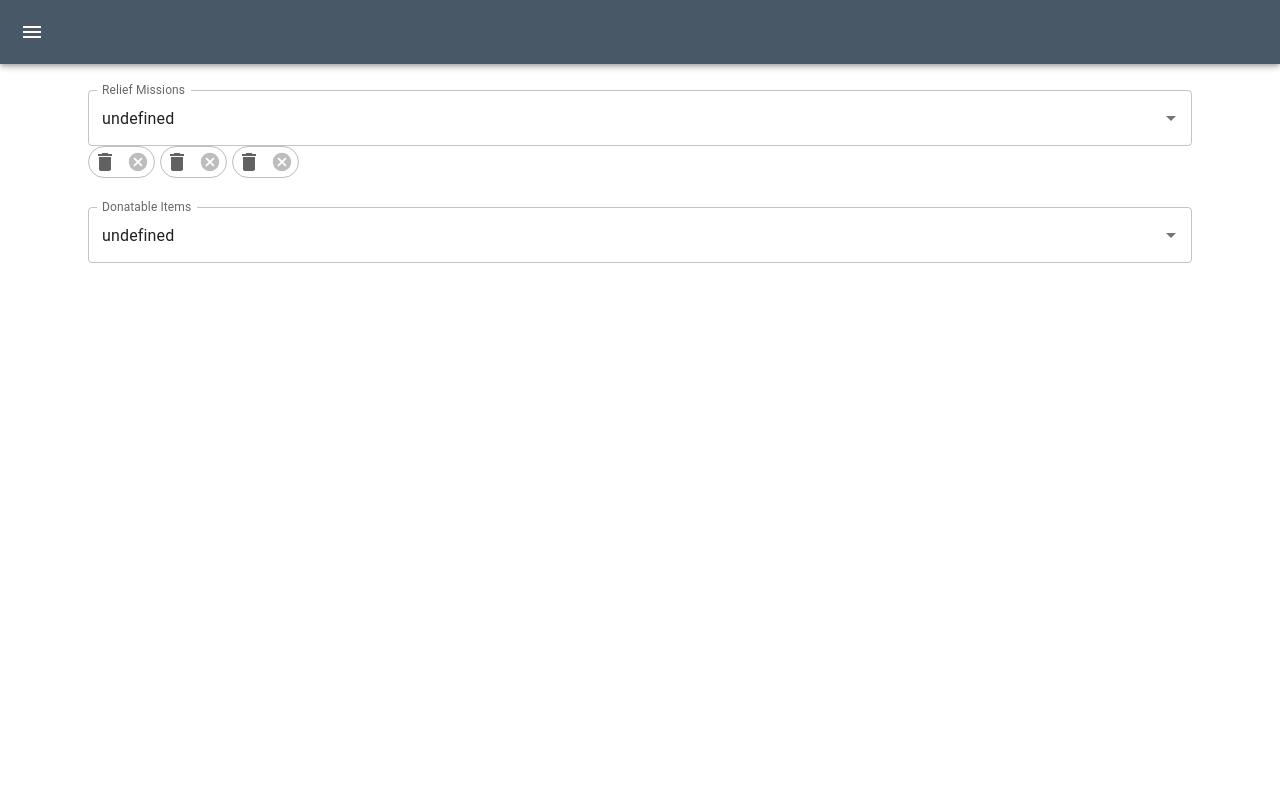
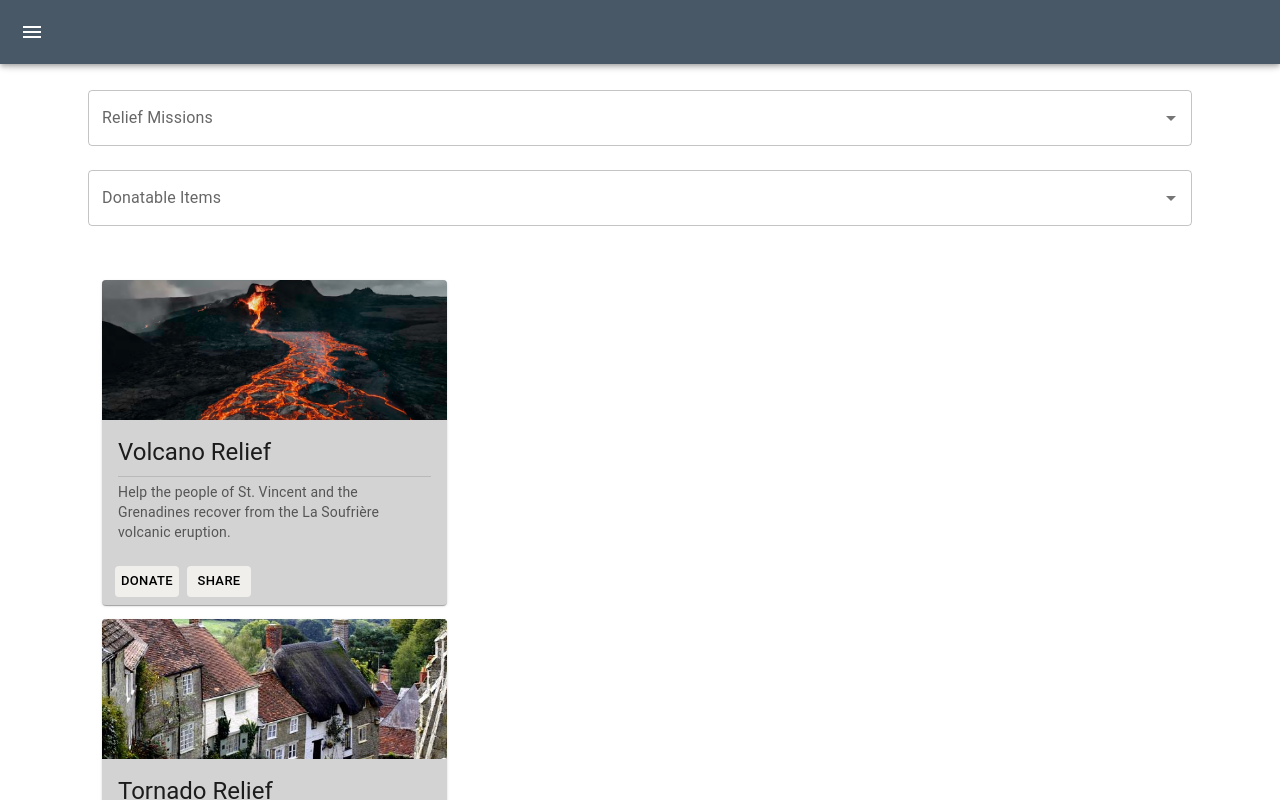
Before and after one commit to jpassgo/covered-app, a React (Vite) app: page /donate in a window 1280 px wide. Shown: the top 800 px of the page. Built offline with nearby package versions, Linux system fonts and the light colour scheme.

Commit message:
reworking the donation page filtering

```diff
--- a/src/components/DonatePage.tsx
+++ b/src/components/DonatePage.tsx
@@ -7,7 +7,7 @@ import Container from '@mui/material/Container';
 import DeleteIcon from '@mui/icons-material/Delete';
 import { useAppContext } from './AppContext';
 import ReliefMissionCard from './ReliefMissionCard';
-import { useState } from 'react';
+import { useEffect, useState } from 'react';
 
 
 
@@ -16,6 +16,7 @@ const reliefMissionsOptions = [
   { label: 'Tornado Relief' },
   { label: 'Wildfire Relief'}
 ];
+
 const donatableItemsOptions = [
   { label: 'Tent' },
   { label: 'Shoes' },
@@ -31,30 +32,19 @@ const DonatePage = () => {
 
   const {
     reliefMissions,
-    donatableItems,
+    // donatableItems,
   } = context;
 
-  const [selectedReliefMissions, setSelectedReliefMissions] = useState(reliefMissions);
-  const [selectedDonatableItems, setSelectedDonatableItems] = useState(donatableItems);
+  const [selectedReliefMissions, setSelectedReliefMissions] = useState<Array<{ label: string }>>([]);
+  const [selectedDonatableItems, setSelectedDonatableItems] = useState<Array<{ label: string }>>([]);
+  const [filteredMissions, setFilteredMissions] = useState<Array<{ label: string }>>([]);
 
-  const handleSelectionChange =
-    (
-      setSelection: React.Dispatch<React.SetStateAction<any[]>>,
-    ) =>
-    (newValue: any) => {
-      let newItem: { label: any } = { label: '' };
-      if (typeof newValue === 'string') {
-        // String input, which means custom input
-        newItem = { label: newValue };
-        setSelection((prev) => [...prev, newItem]);
-      } else if (newValue && 'inputValue' in newValue) {
-        // Create a new value from the user input
-        newItem = { label: newValue.inputValue };
-        setSelection((prev) => [...prev, newItem]);
-      } else if (newValue && 'label' in newValue) {
-        // Value from the options, add it to the list
-        newItem = newValue;
-        setSelection((prev) => [...prev, newItem]);
+
+  const handleSelectionChange = (setSelection: any) => (_: any, newValue: any) => {
+    if (newValue) {
+      // Check if newValue is defined
+      const newItem = { label: newValue.label };
+      setSelection((prev: any) => [...prev, newItem]);
     }
   };
 
@@ -67,14 +57,16 @@ const DonatePage = () => {
     );
   };
 
-    const filteredMissions = reliefMissions.filter((mission: any) => {
-      const missionItems = mission.neededItems;
-
-      // Check if the mission contains all selected donatable items
-      return selectedDonatableItems.every((item: string) => missionItems.includes(item));
+  useEffect(() => {
+    const newFilteredMissions = reliefMissions.filter((mission: any) => {
+      if (selectedDonatableItems.length === 0) return true;
+      return selectedDonatableItems.some((item: any) => mission.neededItems.includes(item.label));
     }).filter((mission: any) => {
+      if (selectedReliefMissions.length === 0) return true;
       return selectedReliefMissions.some((item: any) => mission.title === item.label);
     });
+    setFilteredMissions(newFilteredMissions);
+  }, [selectedDonatableItems, selectedReliefMissions]);
 
   return (
     <Container>
@@ -82,10 +74,7 @@ const DonatePage = () => {
         <Grid item xs={12}>
         <Autocomplete
             options={reliefMissionsOptions}
-            getOptionLabel={option =>
-              typeof option === 'string' ? option : option.label
-            }
-            value={selectedReliefMissions}
+            getOptionLabel={(option) => option.label}
             onChange={handleSelectionChange(setSelectedReliefMissions)}
             renderInput={params => (
               <TextField
@@ -95,9 +84,6 @@ const DonatePage = () => {
                 fullWidth
               />
             )}
-            isOptionEqualToValue={(option, value) =>
-              option.label === value.label
-            }
           />
           {selectedReliefMissions.map((item, index) => (
            <Chip
@@ -113,8 +99,7 @@ const DonatePage = () => {
         <Grid item xs={12}>
         <Autocomplete
             options={donatableItemsOptions}
-            getOptionLabel={option => option.label}
-            value={selectedDonatableItems}
+            getOptionLabel={(option) => option.label}
             onChange={handleSelectionChange(setSelectedDonatableItems)}
             renderInput={params => (
               <TextField
```
Lines whose indentation alone changed are shown as unchanged.
